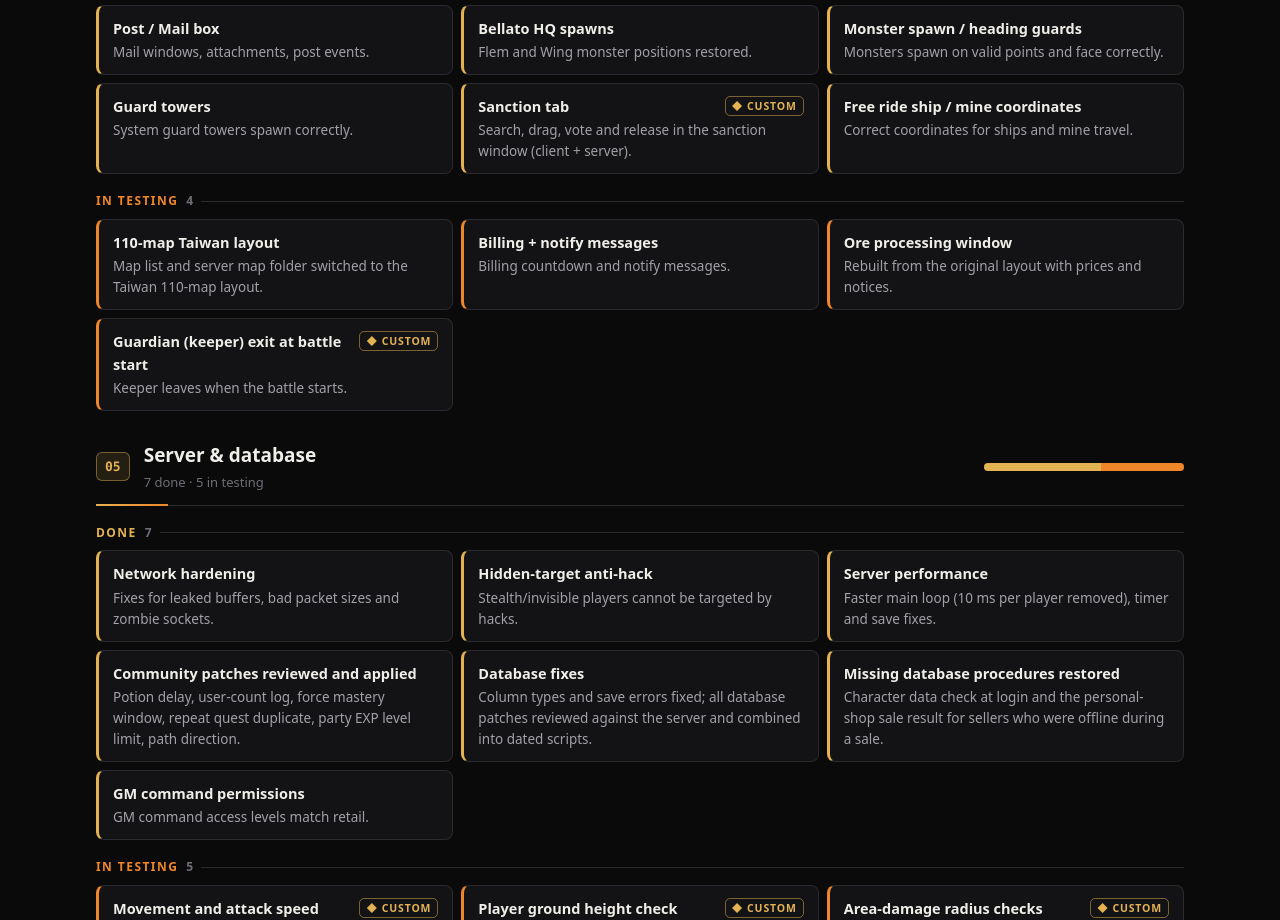
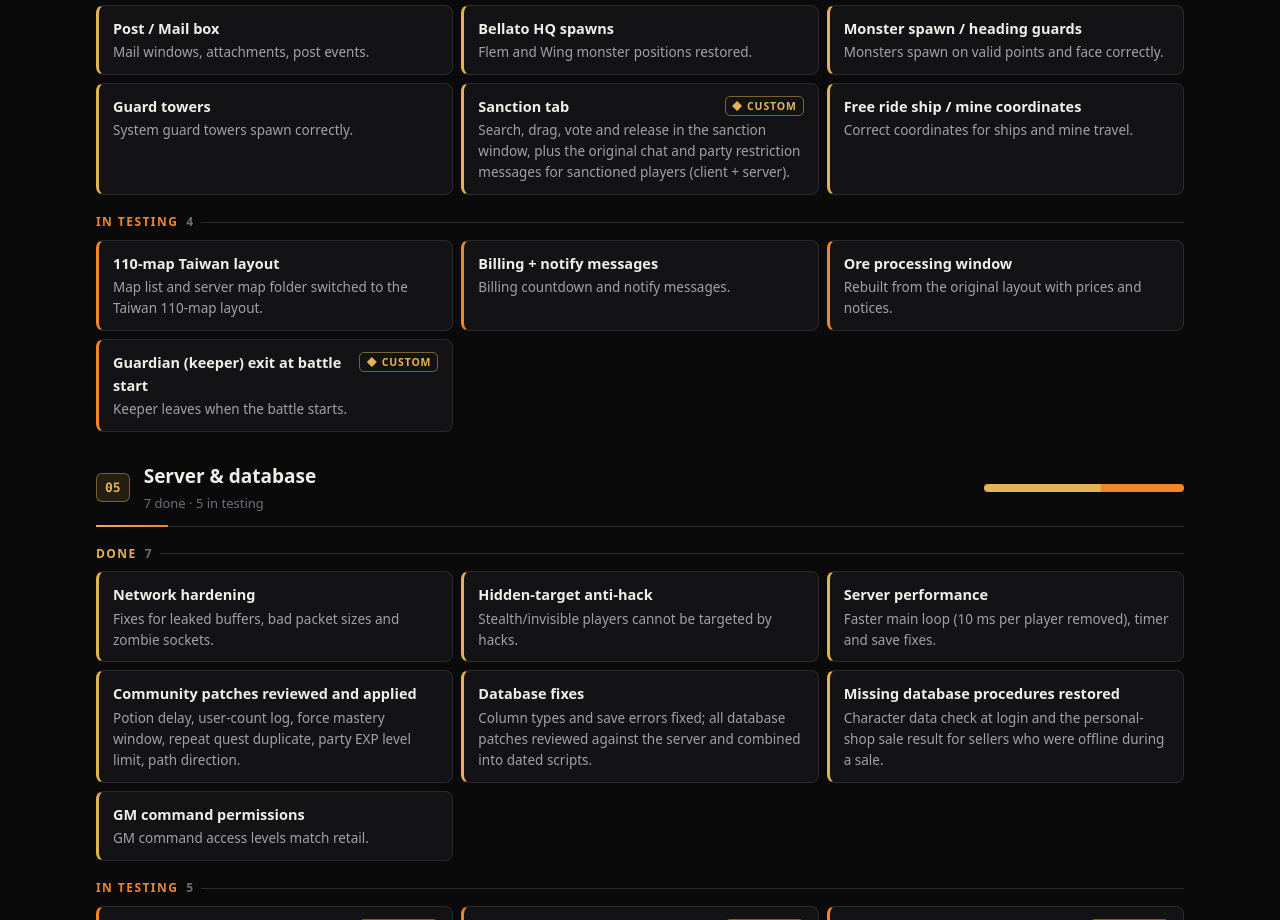
Before and after one commit to legendofcr33d/rf455-roadmap, a plain HTML site: page index.html in a window 1280 px wide. Shown: the part 4993-5913 px from the top of the page. Drawn offline with Linux system fonts and the light colour scheme.

Commit message:
Sanction tab: chat and party restriction messages
Co-Authored-By: Claude Opus 5.5 <noreply@anthropic.com>

```diff
--- a/index.html
+++ b/index.html
@@ -247,7 +247,7 @@ const F = [
 ["systems","done",0,"Bellato HQ spawns","Flem and Wing monster positions restored."],
 ["systems","done",0,"Monster spawn / heading guards","Monsters spawn on valid points and face correctly."],
 ["systems","done",0,"Guard towers","System guard towers spawn correctly."],
-["systems","done",1,"Sanction tab","Search, drag, vote and release in the sanction window (client + server)."],
+["systems","done",1,"Sanction tab","Search, drag, vote and release in the sanction window, plus the original chat and party restriction messages for sanctioned players (client + server)."],
 ["systems","done",0,"Free ride ship / mine coordinates","Correct coordinates for ships and mine travel."],
 ["systems","test",0,"110-map Taiwan layout","Map list and server map folder switched to the Taiwan 110-map layout."],
 ["systems","test",0,"Billing + notify messages","Billing countdown and notify messages."],
```
